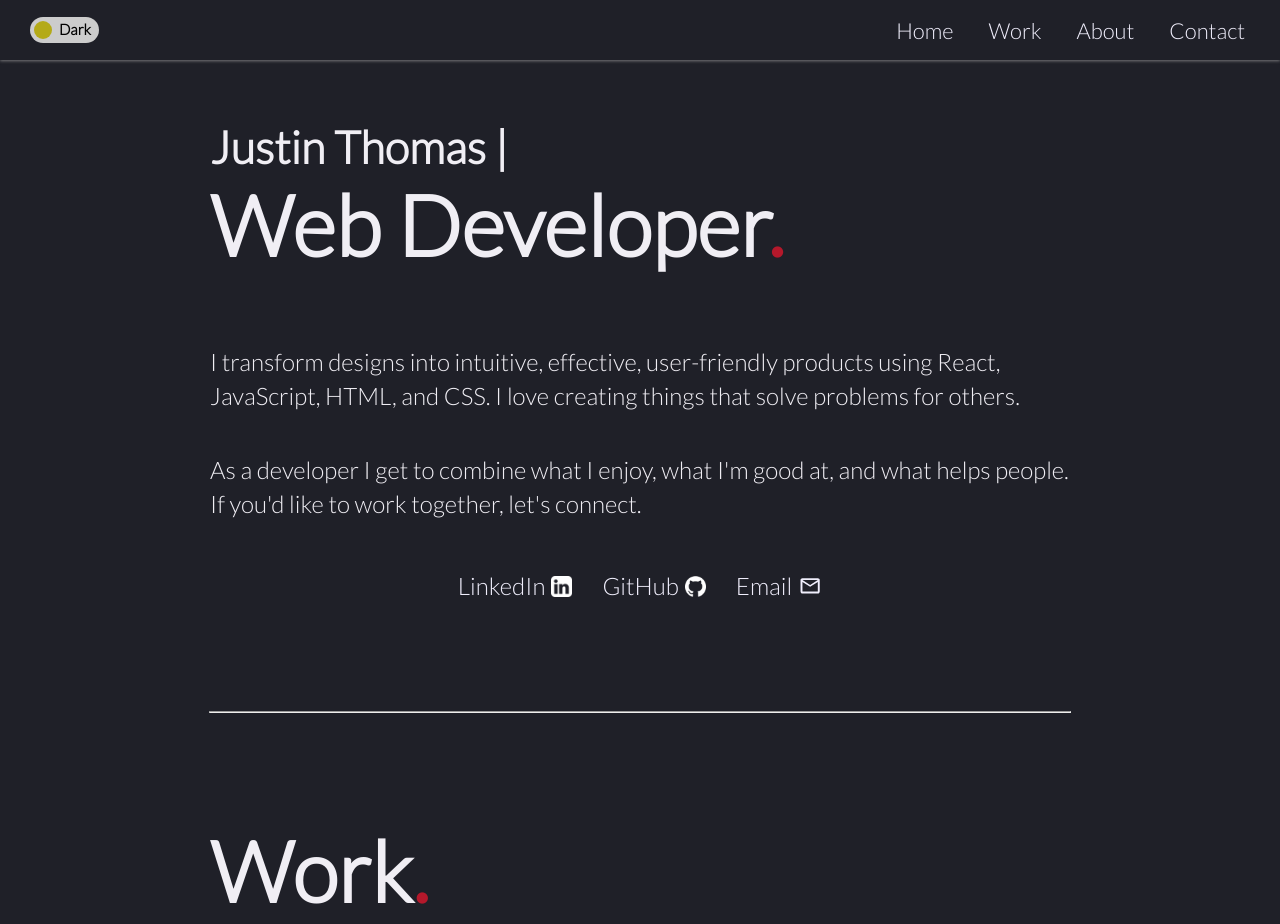
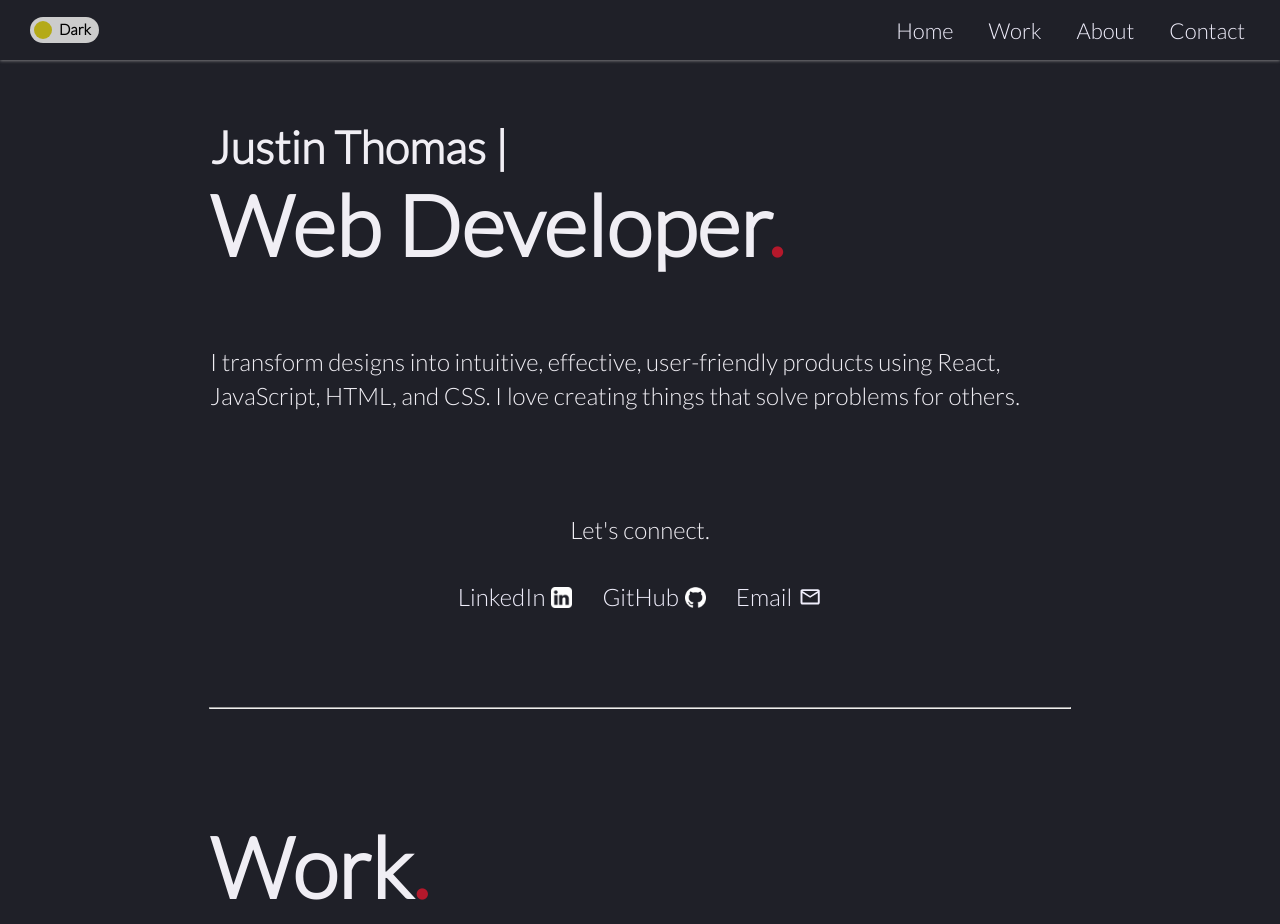
Before and after one commit to justinshane13/Portfolio, a plain HTML site: page index.html in a window 1280 px wide. Shown: the top 924 px of the page. Drawn offline with Linux system fonts and the light colour scheme.

Commit message:
change copy in intro section

```diff
--- a/index.html
+++ b/index.html
@@ -30,7 +30,7 @@
         <h1 id="title" class="title">Justin Thomas |</h1>
         <span id="role" class="role">Web Developer<span class="red">.</span></span>
         <h3 id="summary" class="summary">I transform designs into intuitive, effective, user-friendly products using React, JavaScript, HTML, and CSS. I love creating things that solve problems for others.</h3>
-        <h3 id="summary2" class="summary2">As a developer I get to combine what I enjoy, what I'm good at, and what helps people. If you'd like to work together, let's connect.</h3>
+        <h3 id="summary2" class="summary2">Let's connect.</h3>
         <div class="social-icons">
             <a id="linkedin-text" class="linkedin-text"href="https://linkedin.com/in/justin-thomas-9b4237b9" target="_blank"><div class="social-container"><p>LinkedIn</p><img id="linkedin-image" src="./images/linkedin-light.png" class="linkedin"/></div></a>
             <a id="github-text" class="github-text" href="https://github.com/justinshane13" target="_blank"><div class="social-container"><p>GitHub</p><img id="github-image" src="./images/GitHub-Mark-Light-120px-plus.png" class="linkedin"/></div></a>
--- a/style.css
+++ b/style.css
@@ -233,10 +233,10 @@ body:before {
 .summary2 {
     font-size: 24px;
     width: 100%;
-    text-align: left;
+    text-align: center;
     font-weight: 300;
     line-height: 34px;
-    margin-top: 40px;
+    margin-top: 100px;
 }
 
 .social-icons {
@@ -480,7 +480,7 @@ hr {
 
 .social-container {
     display: flex;
-    height: 50px;
+    height: 20px;
     align-items: center;
 }
 
```
